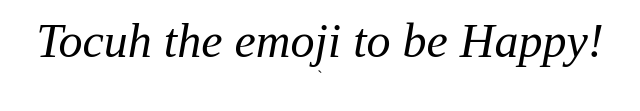
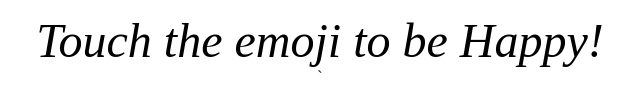
Before and after one commit to letspracticennow/MakeOtherHappy, a plain HTML site: page index.html in a window 1280 px wide. Shown: the part 445-556 px from the top of the page, 320-960 px from the left. Drawn offline with Linux system fonts and the light colour scheme.

Commit message:
Update index.html
changed spellings

```diff
--- a/index.html
+++ b/index.html
@@ -13,7 +13,7 @@
 <body>
     <div class="emoji active closed">😞</div>
     <div class="emoji open">😍</div>
-    <p class=" para pactive pclosed"><em>Tocuh the emoji to be  Happy!</em></p>
+    <p class=" para pactive pclosed"><em>Touch the emoji to be  Happy!</em></p>
     <p class="para popen"><em>Thank you lets be in touch and happy....!</em></p>
 
     <script src="app.js"></script>
```
